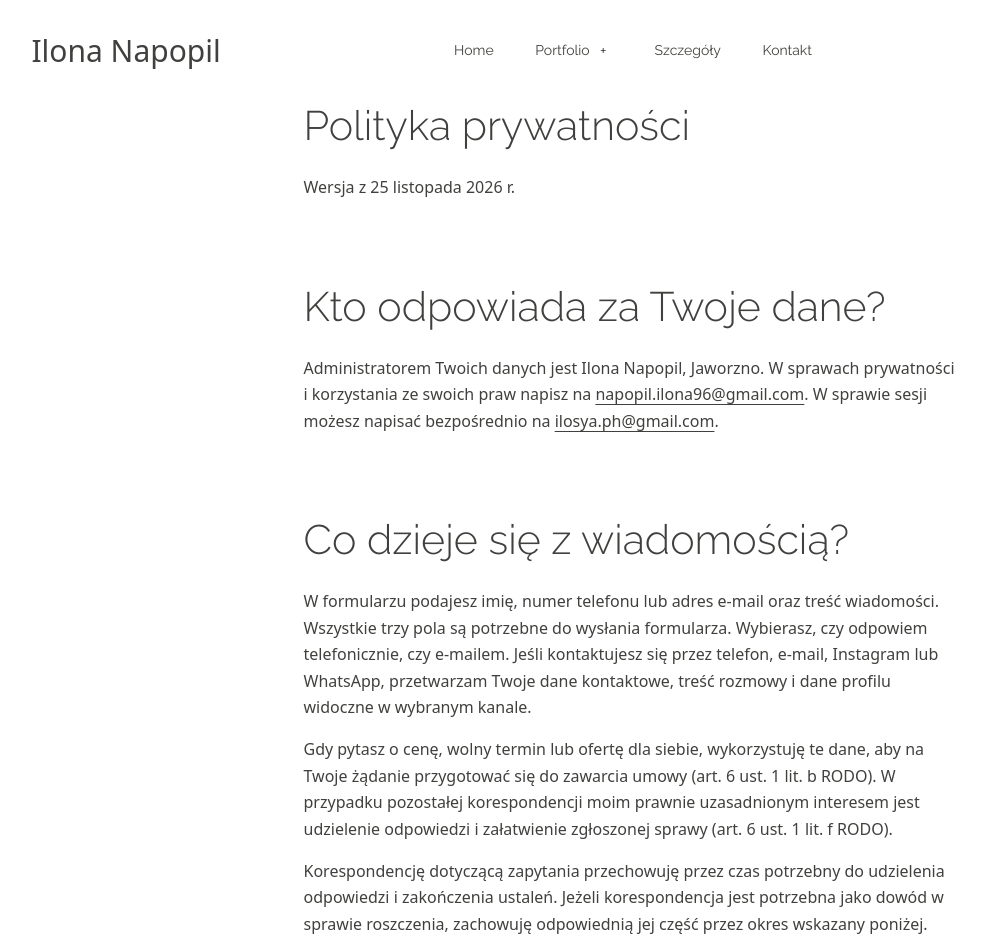
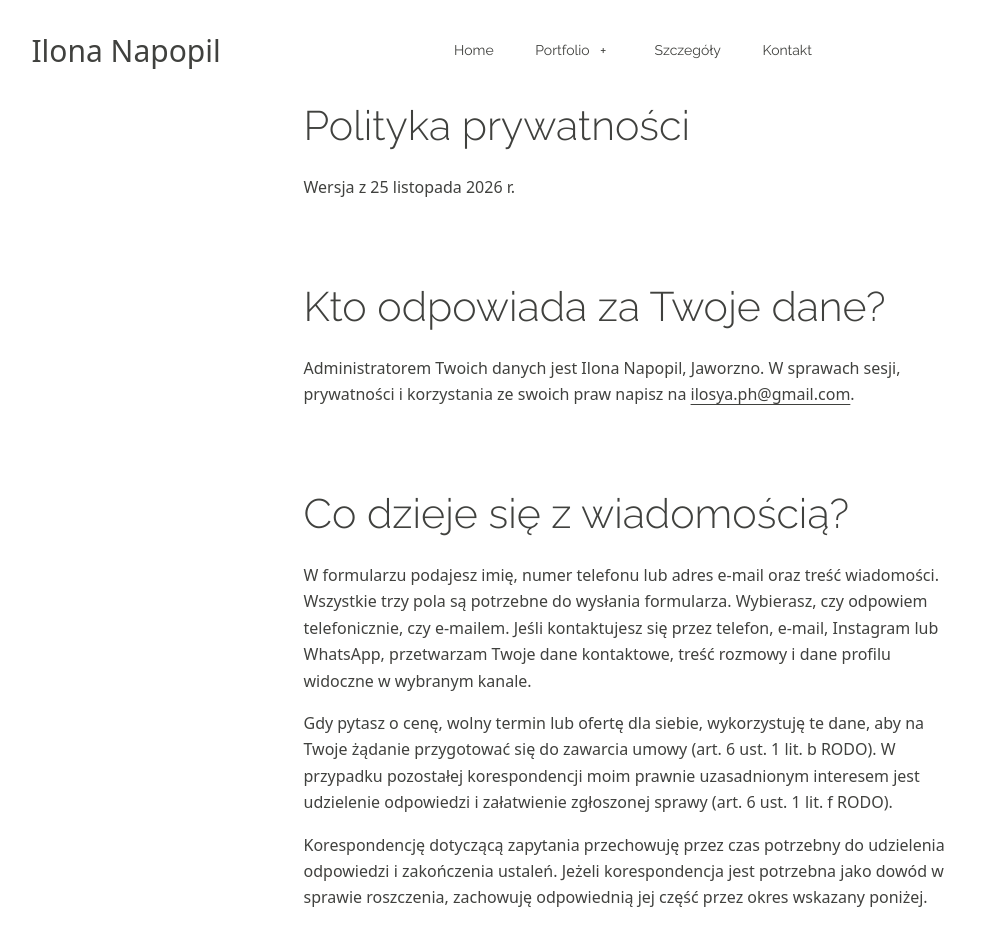
Before and after one commit to ivanbondardev/ilonanapopil, a plain HTML site: page polityka-prywatnosci/index.html in a window 1280 px wide. Shown: the top 940 px of the page, without its empty margins (7-992 px from the left). Drawn offline with Linux system fonts and the light colour scheme.

Commit message:
Use a single contact email in the privacy policy
Co-Authored-By: Claude Opus 5.5 <noreply@anthropic.com>

```diff
--- a/polityka-prywatnosci/index.html
+++ b/polityka-prywatnosci/index.html
@@ -50,7 +50,7 @@
 <h1 id="polityka-prywatności">Polityka prywatności</h1>
 <p>Wersja z 25 listopada 2026 r.</p>
 <h2 id="kto-odpowiada-za-twoje-dane">Kto odpowiada za Twoje dane?</h2>
-<p>Administratorem Twoich danych jest Ilona Napopil, Jaworzno. W sprawach prywatności i korzystania ze swoich praw napisz na <a href="mailto:napopil.ilona96@gmail.com"><span>napopil.ilona96@gmail.com</span></a>. W sprawie sesji możesz napisać bezpośrednio na <a href="mailto:ilosya.ph@gmail.com"><span>ilosya.ph@gmail.com</span></a>.</p>
+<p>Administratorem Twoich danych jest Ilona Napopil, Jaworzno. W sprawach sesji, prywatności i korzystania ze swoich praw napisz na <a href="mailto:ilosya.ph@gmail.com"><span>ilosya.ph@gmail.com</span></a>.</p>
 <h2 id="co-dzieje-się-z-wiadomością">Co dzieje się z wiadomością?</h2>
 <p>W formularzu podajesz imię, numer telefonu lub adres e-mail oraz treść wiadomości. Wszystkie trzy pola są potrzebne do wysłania formularza. Wybierasz, czy odpowiem telefonicznie, czy e-mailem. Jeśli kontaktujesz się przez telefon, e-mail, Instagram lub WhatsApp, przetwarzam Twoje dane kontaktowe, treść rozmowy i dane profilu widoczne w wybranym kanale.</p>
 <p>Gdy pytasz o cenę, wolny termin lub ofertę dla siebie, wykorzystuję te dane, aby na Twoje żądanie przygotować się do zawarcia umowy (art. 6 ust. 1 lit. b RODO). W przypadku pozostałej korespondencji moim prawnie uzasadnionym interesem jest udzielenie odpowiedzi i załatwienie zgłoszonej sprawy (art. 6 ust. 1 lit. f RODO).</p>
@@ -73,7 +73,7 @@
 <h2 id="czy-dane-trafiają-poza-europejski-obszar-gospodarczy">Czy dane trafiają poza Europejski Obszar Gospodarczy?</h2>
 <p>Dostawcy infrastruktury, poczty e-mail i przechowywania danych mogą przetwarzać dane poza Europejskim Obszarem Gospodarczym, w tym w Stanach Zjednoczonych, na podstawie decyzji Komisji Europejskiej stwierdzającej odpowiedni stopień ochrony (EU-U.S. Data Privacy Framework) lub standardowych klauzul umownych.</p>
 <p>Wiadomości z formularza przekazuję przez komunikator, którego dostawca przetwarza dane w państwie, dla którego Komisja Europejska nie wydała takiej decyzji, i bez standardowych klauzul umownych. Przekazanie jest niezbędne, abym mogła odpowiedzieć na Twoje zapytanie, czyli do działań podejmowanych na Twoje żądanie przed zawarciem umowy (art. 49 ust. 1 lit. b RODO). Oznacza to ryzyko, że ochrona danych w tym państwie nie będzie taka sama jak w Unii Europejskiej. Jeśli nie chcesz takiego przekazania, napisz do mnie bezpośrednio na <a href="mailto:ilosya.ph@gmail.com"><span>ilosya.ph@gmail.com</span></a>.</p>
-<p>Aby uzyskać informacje o przekazaniu danych w wybranym kanale, w tym kopię stosowanych zabezpieczeń, napisz na <a href="mailto:napopil.ilona96@gmail.com"><span>napopil.ilona96@gmail.com</span></a>.</p>
+<p>Aby uzyskać informacje o przekazaniu danych w wybranym kanale, w tym kopię stosowanych zabezpieczeń, napisz na <a href="mailto:ilosya.ph@gmail.com"><span>ilosya.ph@gmail.com</span></a>.</p>
 <h2 id="jakie-masz-prawa">Jakie masz prawa?</h2>
 <p>Możesz poprosić o dostęp do danych i ich kopię, sprostowanie oraz, w przypadkach przewidzianych w RODO, usunięcie danych lub ograniczenie ich przetwarzania. Prawo do przenoszenia obejmuje dane dostarczone przez Ciebie, gdy przetwarzam je w sposób zautomatyzowany na podstawie zgody lub umowy.</p>
 <p><strong>Prawo sprzeciwu.</strong> Z przyczyn związanych z Twoją szczególną sytuacją możesz wnieść sprzeciw wobec przetwarzania opartego na moim prawnie uzasadnionym interesie. W takim przypadku zaprzestanę tego przetwarzania, chyba że wykażę ważne, nadrzędne podstawy jego kontynuowania lub dane będą potrzebne do ustalenia, dochodzenia lub obrony roszczeń.</p>
```
